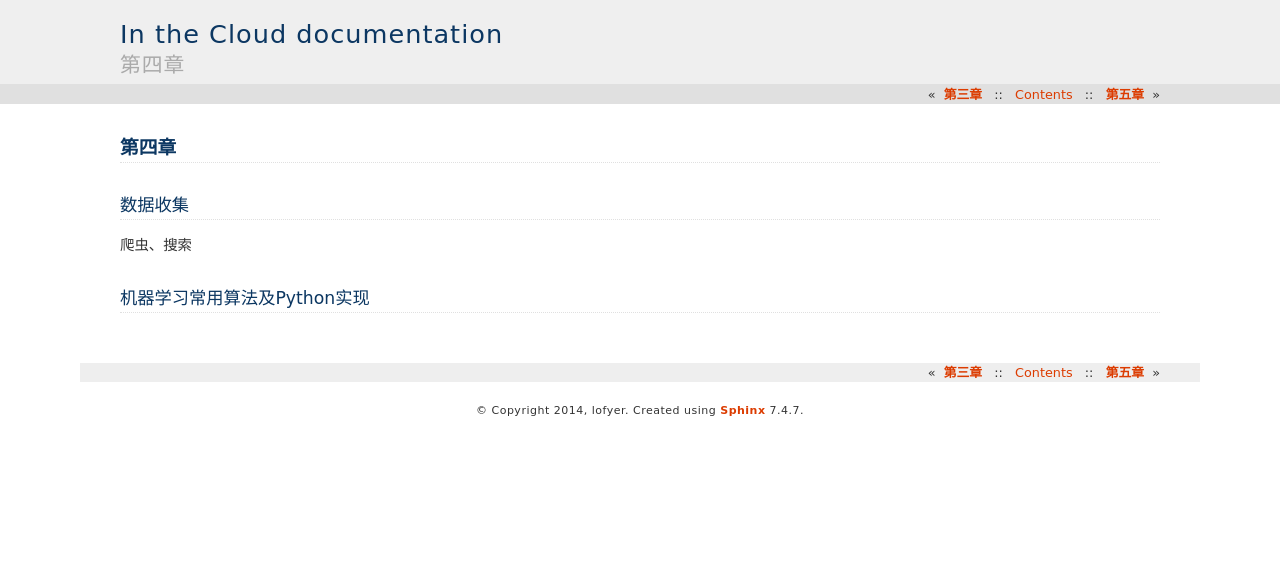
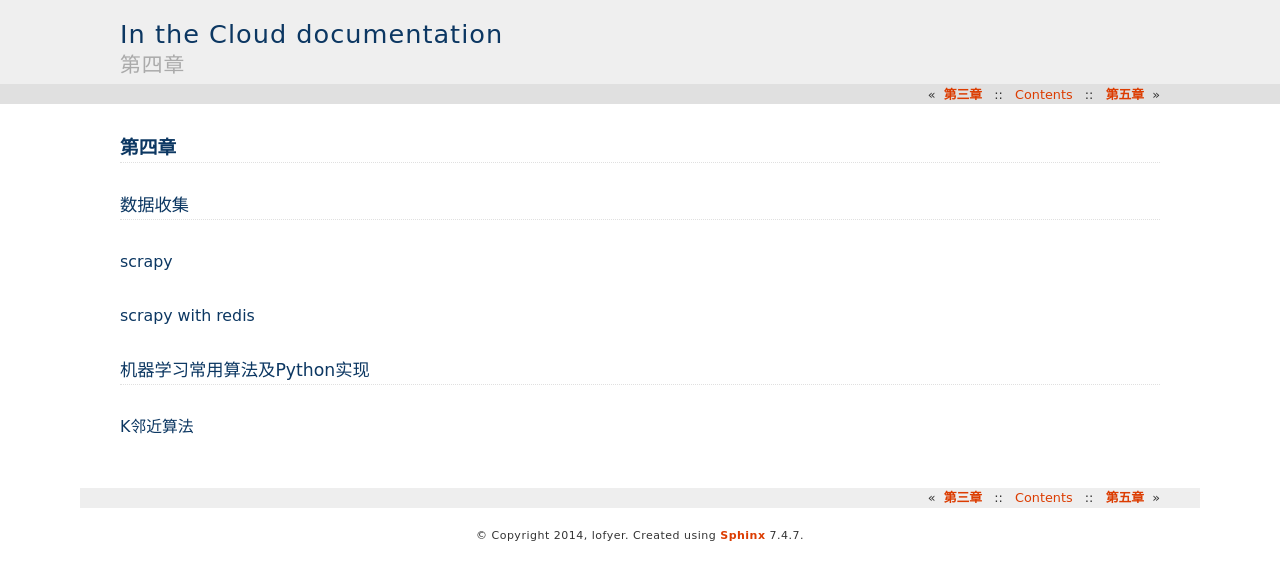
Before and after one commit to lofyer/InTheCloud, a Sphinx documentation site: the page built from source/posts/ch04.rst, in a window 1280 px wide. Shown: the top 580 px of the page. Built offline with Sphinx 7.4.7, drawn with Linux system fonts in a browser that asks for light colours; formulas are drawn with MathJax 3.

Commit message:
更新目录

```diff
--- a/source/posts/ch04.rst
+++ b/source/posts/ch04.rst
@@ -5,7 +5,14 @@
 数据收集
 --------
 
-爬虫、搜索
+scrapy
+~~~~~~~
+
+scrapy with redis
+~~~~~~~~~~~~~~~~~~
 
 机器学习常用算法及Python实现
 ----------------------------
+
+K邻近算法
+~~~~~~~~~~
```
